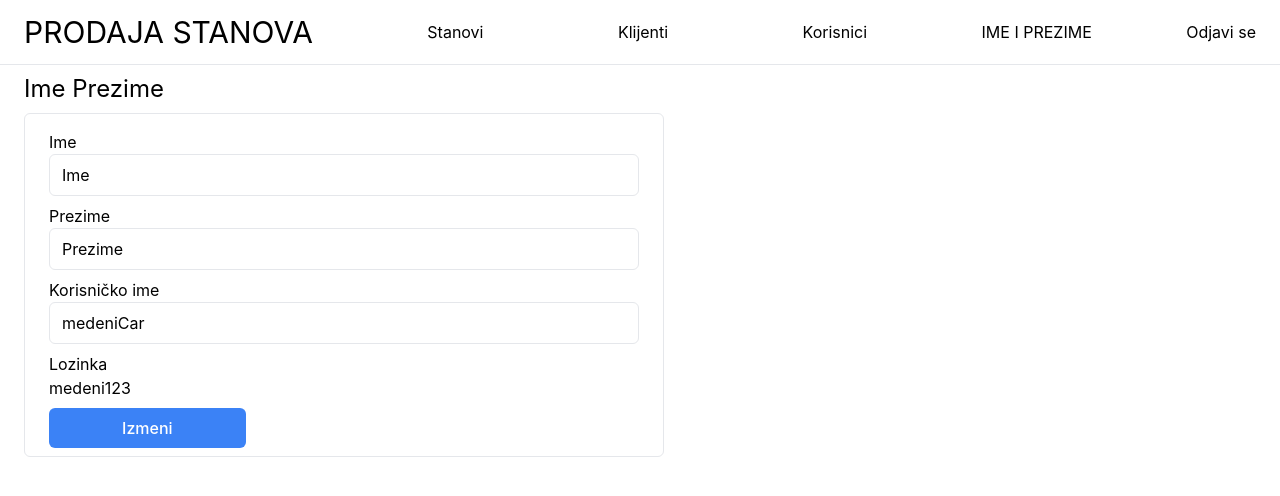
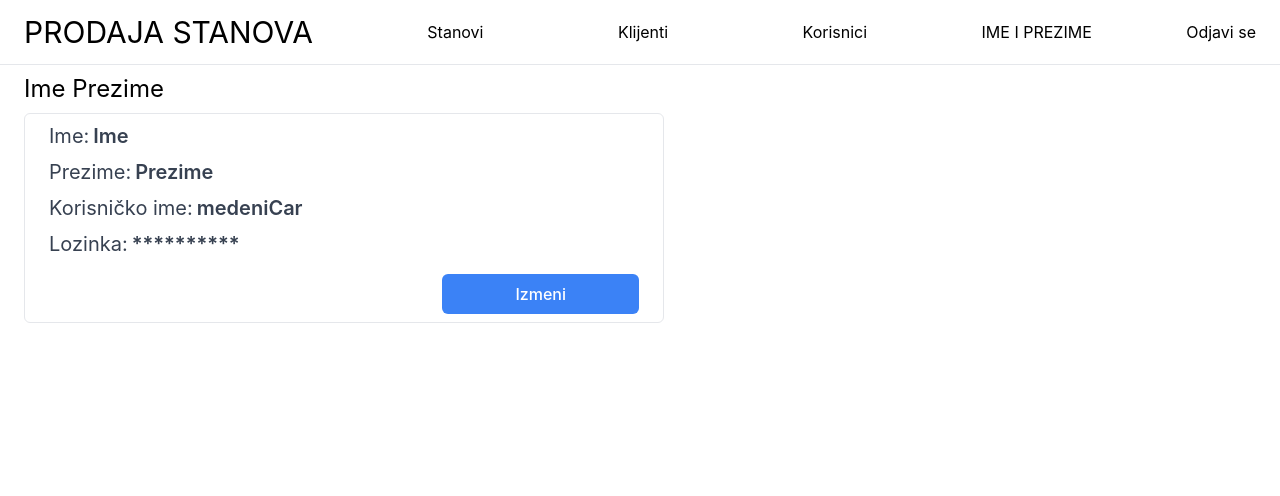
Before and after one commit to Sone996/prodaja-stanova, a React (Create React App) app: page /profile in a window 1280 px wide. Shown: the top 496 px of the page. Built offline with nearby package versions, Linux system fonts and the light colour scheme.

Commit message:
spliting into smaler components

```diff
--- /dev/null
+++ b/src/components/profileComponents/EditProfileData.tsx
@@ -0,0 +1,85 @@
+import { FC, useState } from "react";
+
+const EditProfileData: FC<{ oldData: any }> = ({ oldData }) => {
+  const [form, setForm] = useState(oldData);
+  const inputLoginHandler = (event: React.ChangeEvent<HTMLInputElement>) => {
+    setForm({
+      ...form,
+      [event.target.name]: event.target.value,
+    });
+  };
+  const sendData = () => {
+    console.log("form");
+  };
+
+  return (
+    <>
+      <div className="flex flex-col justify-center mt-2">
+        <span>Ime</span>
+        <input
+          className="input"
+          type="text"
+          name="name"
+          value={form.name}
+          data-test="editName"
+          onChange={inputLoginHandler}
+        />
+      </div>
+      <div className="flex flex-col justify-center mt-2">
+        <span>Prezime</span>
+        <input
+          className="input"
+          type="text"
+          name="lastName"
+          value={form.last_name}
+          data-test="editLastName"
+          onChange={inputLoginHandler}
+        />
+      </div>
+      <div className="flex flex-col justify-center mt-2">
+        <span>Korisničko ime</span>
+        <input
+          className="input"
+          type="text"
+          autoComplete="off"
+          name="username"
+          value={form.username}
+          data-test="editUsername"
+          onChange={inputLoginHandler}
+        />
+      </div>
+      <div className="flex flex-col justify-center mt-2">
+        <span>Lozinka</span>
+        <input
+          className="input"
+          type="password"
+          name="password"
+          value={form.password}
+          data-test="password"
+          onChange={inputLoginHandler}
+        />
+        <div className="flex flex-col justify-center mt-2">
+          <span>Ponovi lozinku</span>
+          <input
+            className="input"
+            type="password"
+            name="repeatPassword"
+            value={form.repeatPassword}
+            data-test="repeatPassword"
+            onChange={inputLoginHandler}
+          />
+        </div>
+        <div className="flex justify-end mt-2">
+          <button
+            className="button bg-blue-500 w-1/3 text-white"
+            onClick={sendData}
+          >
+            Pošalji
+          </button>
+        </div>
+      </div>
+    </>
+  );
+};
+
+export default EditProfileData;
--- /dev/null
+++ b/src/components/profileComponents/ProfileData.tsx
@@ -0,0 +1,27 @@
+import { FC } from "react";
+import { IProfileData } from "../../types/types";
+
+const ProfileData: FC<{ data: IProfileData }> = ({ data }) => {
+  return (
+    <div className="flex flex-col text-xl text-gray-700">
+      <div className="flex mb-2">
+        <span className="mr-1">Ime:</span>
+        <span className="font-semibold">{data.name}</span>
+      </div>
+      <div className="flex mb-2">
+        <span className="mr-1">Prezime:</span>
+        <span className="font-semibold">{data.last_name}</span>
+      </div>
+      <div className="flex mb-2">
+        <span className="mr-1">Korisničko ime:</span>
+        <span className="font-semibold">{data.username}</span>
+      </div>
+      <div className="flex mb-2">
+        <span className="mr-1">Lozinka:</span>
+        <span className="font-semibold">{data.password ? '**********' : ''}</span>
+      </div>
+    </div>
+  );
+};
+
+export default ProfileData;
--- a/src/pages/shared/Profile.tsx
+++ b/src/pages/shared/Profile.tsx
@@ -1,6 +1,9 @@
 import { FC, useState } from "react";
+import ProfileData from "../../components/profileComponents/ProfileData";
+import EditProfileData from "../../components/profileComponents/EditProfileData";
+import { IProfileData } from "../../types/types";
 
-const oldData = {
+const oldData: IProfileData = {
   name: "Ime",
   last_name: "Prezime",
   username: "medeniCar",
@@ -8,22 +11,10 @@ const oldData = {
   repeatPassword: "medeni123",
 };
 const Profile: FC = () => {
-  const [form, setForm] = useState(oldData);
   const [isEdit, setIsEdit] = useState(false);
-
-  const inputLoginHandler = (event: React.ChangeEvent<HTMLInputElement>) => {
-    setForm({
-      ...form,
-      [event.target.name]: event.target.value,
-    });
-  };
 
   const toggleEdit = () => {
     setIsEdit(!isEdit);
-  };
-
-  const sendData = () => {
-    console.log(form);
   };
 
   return (
@@ -32,85 +23,20 @@ const Profile: FC = () => {
         <span className="text-2xl">Ime Prezime</span>
       </div>
       <div className="border rounded-md w-1/2 ml-6 px-6 py-2">
-        <div className="flex flex-col justify-center mt-2">
-          <span>Ime</span>
-          <input
-            className="input"
-            type="text"
-            name="name"
-            value={form.name}
-            data-test="editName"
-            onChange={inputLoginHandler}
-          />
-        </div>
-        <div className="flex flex-col justify-center mt-2">
-          <span>Prezime</span>
-          <input
-            className="input"
-            type="text"
-            name="lastName"
-            value={form.last_name}
-            data-test="editLastName"
-            onChange={inputLoginHandler}
-          />
-        </div>
-        <div className="flex flex-col justify-center mt-2">
-          <span>Korisničko ime</span>
-          <input
-            className="input"
-            type="text"
-            autoComplete="off"
-            name="username"
-            value={form.username}
-            data-test="editUsername"
-            onChange={inputLoginHandler}
-          />
-        </div>
-        <div className="flex flex-col justify-center mt-2">
-          <span>Lozinka</span>
-          {isEdit ? (
-            <>
-              <input
-                className="input"
-                type="password"
-                name="password"
-                value={form.password}
-                data-test="password"
-                onChange={inputLoginHandler}
-              />
-              <div className="flex flex-col justify-center mt-2">
-                <span>Ponovi lozinku</span>
-                <input
-                  className="input"
-                  type="password"
-                  name="repeatPassword"
-                  value={form.repeatPassword}
-                  data-test="repeatPassword"
-                  onChange={inputLoginHandler}
-                />
-              </div>
-            </>
-          ) : (
-            <span className="">{form.password}</span>
-          )}
-        </div>
-        <div className="flex justify-between mt-2">
+        {isEdit ? (
+          <EditProfileData oldData={oldData} />
+        ) : (
+          <ProfileData data={oldData} />
+        )}
+        <div className="flex justify-end mt-2">
           <button
-            className="button bg-blue-500 w-1/3 text-white"
+            className={`button w-1/3 text-white ${
+              isEdit ? "bg-darkRed" : "bg-blue-500"
+            }`}
             onClick={toggleEdit}
           >
             {isEdit ? "Odustani" : "Izmeni"}
           </button>
-          {isEdit ? (
-            <button
-              className="button bg-blue-500 w-1/3 text-white"
-              onClick={sendData}
-            >
-              Pošalji
-            </button>
-          ) : (
-            <></>
-          )}
         </div>
       </div>
     </div>
```
Also changed, not shown: src/types/types.ts (+8 -0 lines).
